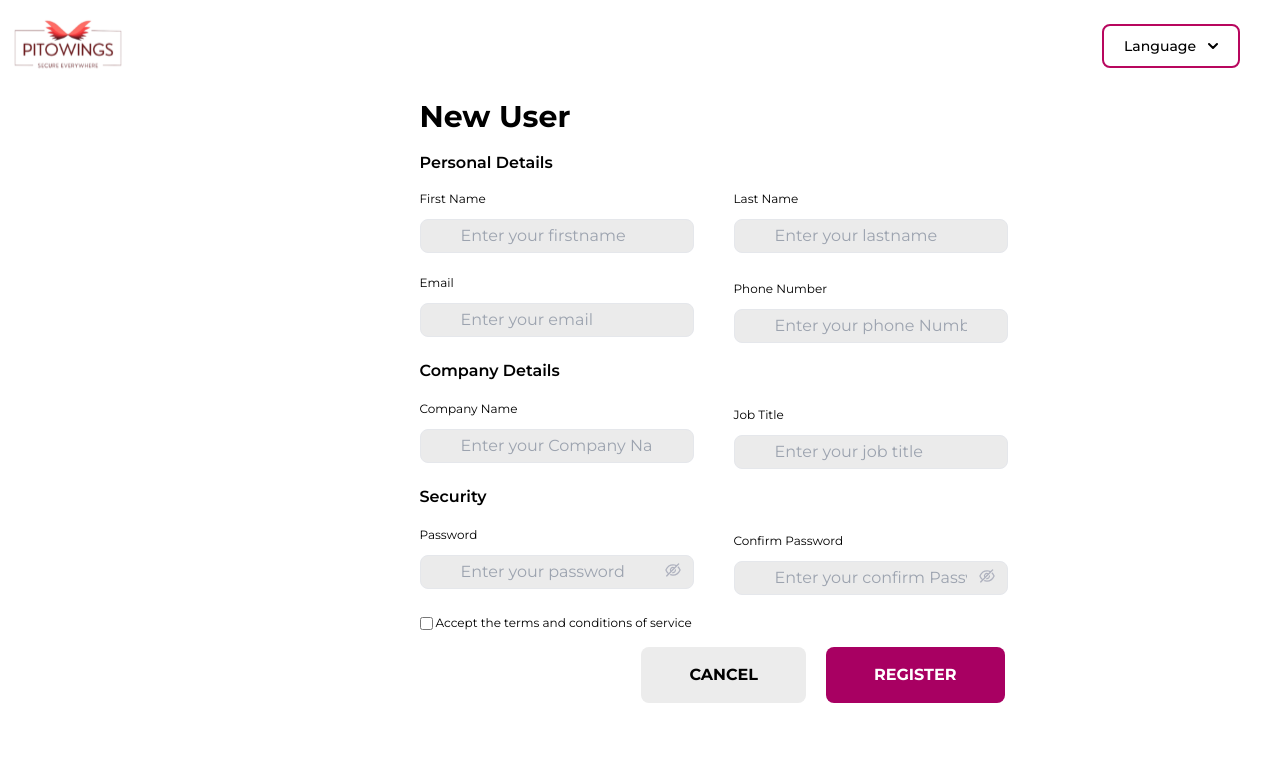
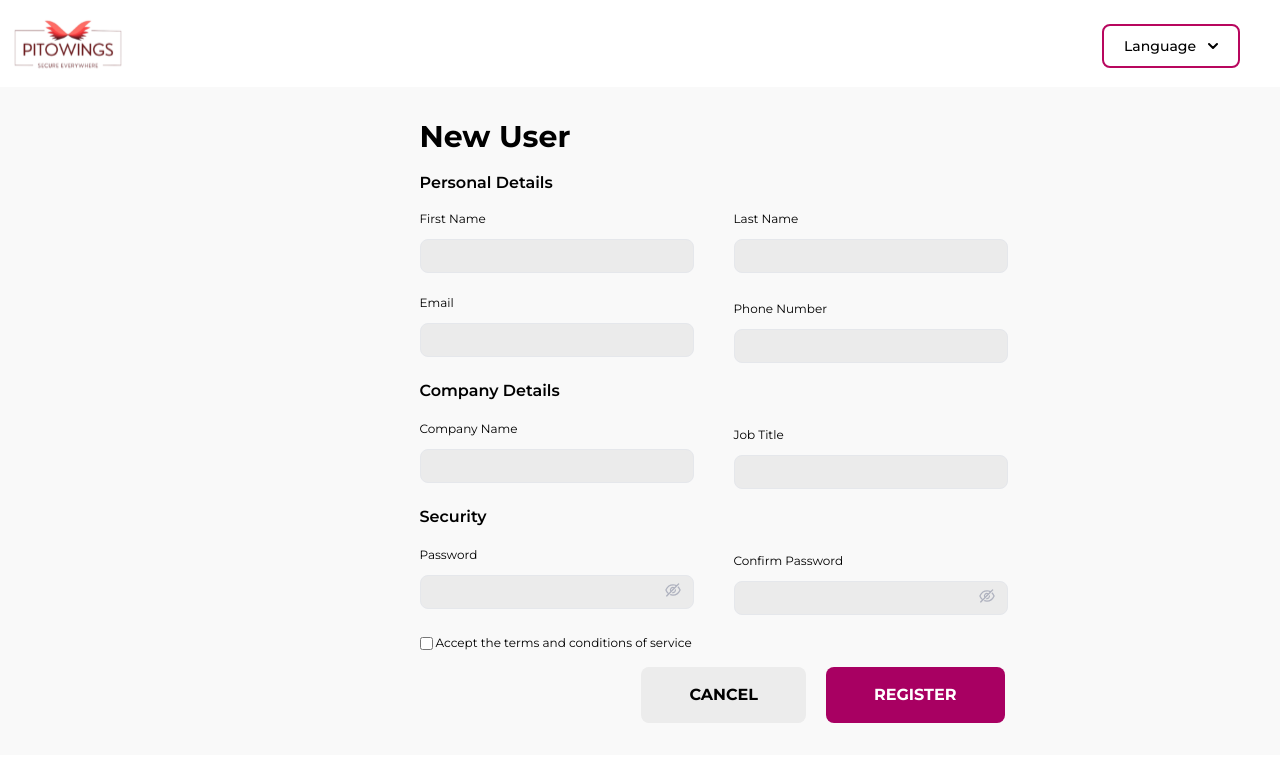
Before and after one commit to gSayak/Pitowings_login, a React (Create React App) app: page /signup in a window 1280 px wide. Shown: the top 762 px of the page. Built offline with nearby package versions, Linux system fonts and the light colour scheme.

Commit message:
Update styles in ForgetPassword.tsx and NewUser.tsx

```diff
--- a/src/components/ForgetPassword/ForgetPassword.tsx
+++ b/src/components/ForgetPassword/ForgetPassword.tsx
@@ -45,7 +45,7 @@ const ForgetPassword: React.FC = () => {
                     </div>
                     {showOtp ? <OtpSection minutes={2} setShow={setShowOtp} /> :
                         <div className="flex justify-center">
-                            <button onClick={handleClick} className="bg-button-bg w-2/3 p-3 rounded-2xl text-white font-semibold">{t('forget password.reset_text')}</button>
+                            <button onClick={handleClick} className="bg-button-bg w-full p-3 rounded-2xl text-white font-semibold">{t('forget password.reset_text')}</button>
                         </div>
                     }
                 </div>
--- a/src/components/newUser/NewUser.tsx
+++ b/src/components/newUser/NewUser.tsx
@@ -54,8 +54,8 @@ const NewUser = () => {
         })
     }
     return (
-        <div>
-            <div className=' w-max mx-auto '>
+        <div className='bg-bggray p-5'>
+            <div className=' w-max mx-auto'>
 
                 <form onSubmit={handleOnSubmit}
                     className='mt-3 md:w-9/12  md:mx-auto md:items-center md:-mx-40 md:justify-center  md:mt-3'>
@@ -71,7 +71,6 @@ const NewUser = () => {
                                     name="firstName"
                                     value={firstName}
                                     onChange={handleOnChange}
-                                    placeholder='Enter your firstname'
                                     style={{
                                         background: "rgba(235, 235, 235, 1)"
 
@@ -89,7 +88,6 @@ const NewUser = () => {
                                     name="lastName"
                                     value={lastName}
                                     onChange={handleOnChange}
-                                    placeholder='Enter your lastname'
                                     style={{
                                         background: "rgba(235, 235, 235, 1)"
 
@@ -109,7 +107,6 @@ const NewUser = () => {
                                     name="email"
                                     value={email}
                                     onChange={handleOnChange}
-                                    placeholder='Enter your email'
                                     style={{
                                         background: "rgba(235, 235, 235, 1)"
 
@@ -129,7 +126,6 @@ const NewUser = () => {
                                     name="phoneNumber"
                                     value={phoneNumber}
                                     onChange={handleOnChange}
-                                    placeholder='Enter your phone Number'
                                     style={{
                                         background: "rgba(235, 235, 235, 1)"
 
@@ -153,7 +149,6 @@ const NewUser = () => {
                                     name="companyName"
                                     value={companyName}
                                     onChange={handleOnChange}
-                                    placeholder='Enter your Company Name'
                                     style={{
                                         background: "rgba(235, 235, 235, 1)"
 
@@ -171,7 +166,6 @@ const NewUser = () => {
                                     name="jobTitle"
                                     value={jobTitle}
                                     onChange={handleOnChange}
-                                    placeholder='Enter your job title'
                                     style={{
                                         background: "rgba(235, 235, 235, 1)"
 
@@ -194,7 +188,6 @@ const NewUser = () => {
                                     name='password'
                                     type={showPassword ? "text" : "password"}
                                     onChange={handleOnChange}
-                                    placeholder='Enter your password'
                                     style={{
                                         background: "rgba(235, 235, 235, 1)"
 
@@ -224,7 +217,6 @@ const NewUser = () => {
                                     name='confrimPassword'
                                     onChange={handleOnChange}
                                     type={showConfirmPassword ? "text" : "password"}
-                                    placeholder='Enter your confirm Password'
                                     style={{
                                         background: "rgba(235, 235, 235, 1)"
 
```
